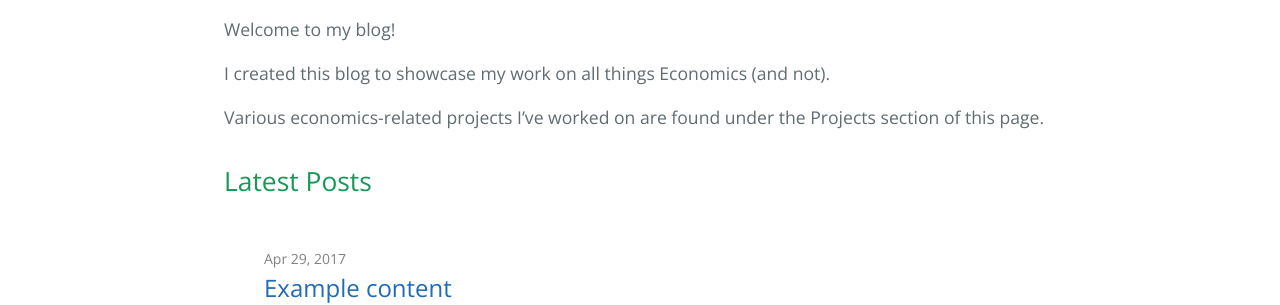
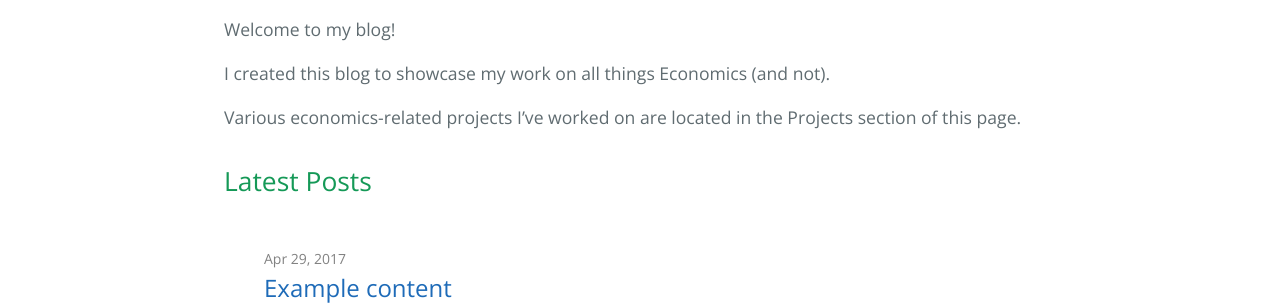
Before and after one commit to lj-valencia/cayman-blog-old-site, a Jekyll site: the page built from index.md, in a window 1280 px wide. Shown: the part 471-776 px from the top of the page. Built offline with Jekyll 4.4.1, drawn with Linux system fonts in a browser that asks for light colours.

Commit message:
Update index.md

```diff
--- a/index.md
+++ b/index.md
@@ -12,4 +12,4 @@ Welcome to my blog!
 
 I created this blog to showcase my work on all things Economics (and not).
 
-Various economics-related projects I've worked on are found under the Projects section of this page.
+Various economics-related projects I've worked on are located in the Projects section of this page.
```
